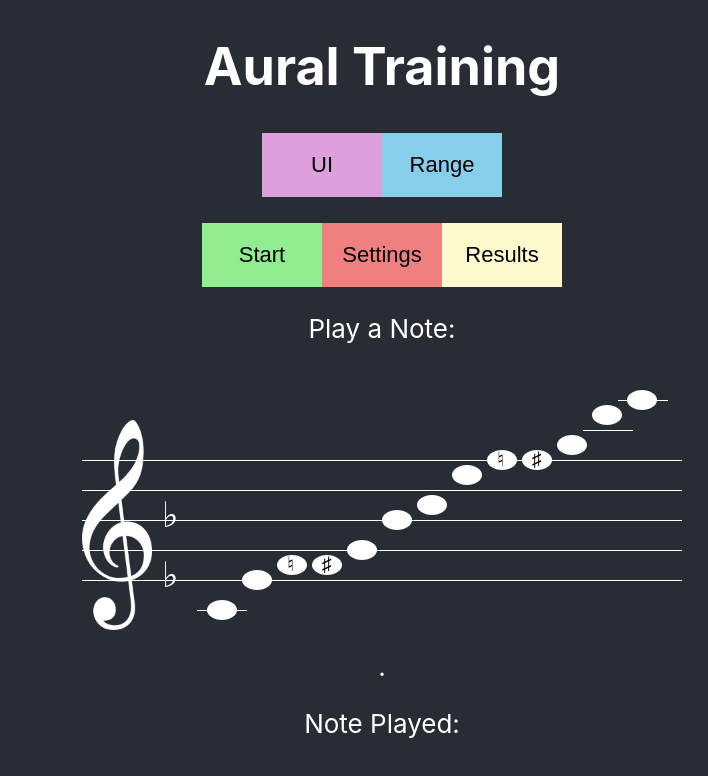
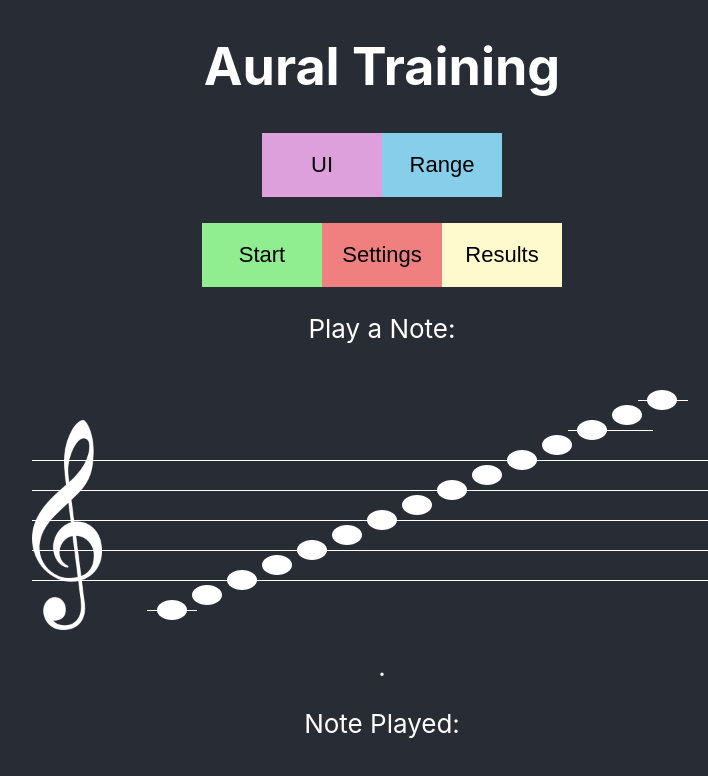
Before and after one commit to OU-HCI-18/aural-skills, a React (Create React App) app: page / in a window 1280 px wide. Shown: the top 776 px of the page, without its empty margins (258-966 px from the left). Built offline with nearby package versions, Linux system fonts and the light colour scheme.

Commit message:
Refactored how the staff note arrays work

```diff
--- a/src/App.js
+++ b/src/App.js
@@ -26,7 +26,7 @@ class App extends React.Component {
       replay : true,  // allow the user to replay notes
 
       max_leap : 3,   // maximum interval of toneGen
-      mode : "blues", // mode of toneGen
+      mode : "major", // mode of toneGen
       num_notes: 3,   // number of notes to play at a time
       range: 2,       // range of toneGen
       gap : 1,        // seconds gap between notest
--- a/src/staff.js
+++ b/src/staff.js
@@ -8,11 +8,40 @@ const note_map = {
     'C6':14
 };
 
-const major = {
-    scale : ['C4','D4','E4','F4','G4','A4','B4','C5','D5','E5','F5','G5','A5','B5','C6'],
-    sfn :   [0,0,0,0,0,0,0,0,0,0,0,0,0,0,0,0],
-    staff : [0,0,0,0,0,0,0,0,0,0,0,0,0,0,0,0]
+class note {
+    name;  // note name
+    index; // computed
+    sfn;   // #, b, 0
+    staff; // #, b, 0
+    align; // positive or negative integer
+
+    // defaults, just do note('C4',0,'#',0) to overwrite
+    constructor(name, sfn=0, staff=0, align=0) {
+        this.name=name;
+        this.index=note_map[name];
+        this.sfn=sfn;
+        this.align=align;
+    }
 }
+
+const major =
+[
+    new note('C4'),
+    new note('D4'),
+    new note('E4'),
+    new note('F4'),
+    new note('G4'),
+    new note('A4'),
+    new note('B4'),
+    new note('C5'),
+    new note('D5'),
+    new note('E5'),
+    new note('F5'),
+    new note('G5'),
+    new note('A5'),
+    new note('B5'),
+    new note('C6')
+]
 const minor = {
     scale : ['C4','D4','Eb4','F4','G4','Ab4','Bb4','B4','C5','D5','Eb5','F5','G5','Ab5','Bb5','B5','C6'],
     sfn : [0,   0,    0,   0,   0,0,'\u266D','\u266E',0,   0,   0,   0,   0,0,'\u266D','\u266E',0],
@@ -55,14 +84,15 @@ function Notes(props) {
     // by the canvas
     var i = 0;
     // to get the indexing right, we're actually going to use the note map
+    // console.log(props.notes);
     return (
     <div>
-        {props.notes.map((name, index) => {
-            i = note_map[name];
+        {props.notes.map((value, index) => {
+            i = value.index;
             return (
             <Note
-                key={name}
-                name={name}
+                key={value.name}
+                name={value.name}
                 bottom={32 + 15*i}
                 left={145 + 35*index}
                 onNoteClick={props.onNoteClick}
@@ -103,7 +133,7 @@ function Lines(props) {
         var y_ind = 0, x, y, nx = 15, ny=10;
         // draw the notes
         for (i in props.notes) {
-            y_ind = note_map[props.notes[i]]
+            y_ind = props.notes[i].index;
 
             // note location
             x = 140 + (2*nx+5)*i;
@@ -115,9 +145,13 @@ function Lines(props) {
             ctx.fill();
 
             // add the label (if needed)
-            if (props.sfn[i]) {
+            if (props.notes[i].sfn) {
                 ctx.fillStyle = '#000';
-                ctx.fillText(props.sfn[i], x-5, y+6);
+                if (props.notes[i].sfn === "#")
+                    ctx.fillText('\u266F', x-5, y+6);
+                else {
+                    ctx.fillText('\u266D', x-5, y+6);
+                }
                 ctx.fillStyle = '#FFF';
             }
 
@@ -133,25 +167,27 @@ function Lines(props) {
             }
         }
 
+        // TODO: move this into the above loop
+        // TODO: add the 'align' bit
         // time to loop through the scale and find sharps and flats
         ctx.font = "35px Georgia";
         y = false;
         var prev = false;
         start = props.height - props.gap/2
-        for (var j in props.staff) {
+        for (var j in props.notes) {
             console.log(j)
-            if (props.staff[j]) {
-                i = note_map[props.scale[j]]; // index from the note map
+            if (props.notes[j].staff) {
+                i = props.notes[j].index;
                 y = (i % 2 === 1)
                 x = (prev) ? 20 : 0;
-                if (props.scale[j][1] === '#') {
+                if (props.notes[j].staff === '#') {
                     // draw a #
                     y = (y) ? 10 : 9
                     ctx.fillText('\u266F', 80 + x, start + y - i*(props.gap/2));
                     prev = !prev;
                     continue;
                 }
-                else if (props.scale[j][1] === 'b') {
+                else {
                     // draw a b
                     y = (y) ? 10 : 7
                     ctx.fillText('\u266D', 80 + x, start + y - i*(props.gap/2));
@@ -164,7 +200,7 @@ function Lines(props) {
             }
         }
 
-    }, [props.scale, props.fill, props.gap, props.height, props.width, props.notes, props.sfn, props.staff]); // only do this once
+    }, [props.fill, props.gap, props.width, props.height, props.notes]); // only do this once
 
     return (
     <div>
@@ -176,7 +212,7 @@ function Lines(props) {
 
 function Staff(props) {
     // immutable
-    const [mode] = useState(() => {
+    const [notes] = useState(() => {
         switch(props.mode) {
             default :
             case "major" :
@@ -196,12 +232,7 @@ function Staff(props) {
     return (
     <div>
         <div className="staff" height={200}>
-            <Lines height={235} gap={30} fill={1}
-                scale={mode.scale} sfn={mode.sfn} staff={mode.staff}
-                notes={(props.range === 1)
-                    ? mode.scale.slice(0, Math.ceil(mode.length / 2))
-                    : mode.scale
-                }
+            <Lines height={235} gap={30} fill={1} range={props.range} notes={notes}
                 width={
                 (props.range === 2)
                     ? ((props.mode === "chromatic") ? 1100
@@ -212,10 +243,10 @@ function Staff(props) {
                             : (props.mode === "major") ? 600 : 500)
                 }
             />
-            <Notes onNoteClick={props.onNoteClick} setNote={setNote} sfn={mode.sfn}
+            <Notes onNoteClick={props.onNoteClick} setNote={setNote}
                 notes={(props.range === 1)
-                    ? mode.scale.slice(0, Math.ceil(mode.length / 2))
-                    : mode.scale
+                    ? notes.slice(0, Math.ceil(notes.length / 2))
+                    : notes
                 }
             />
             {/* canvas == lines */}
```
